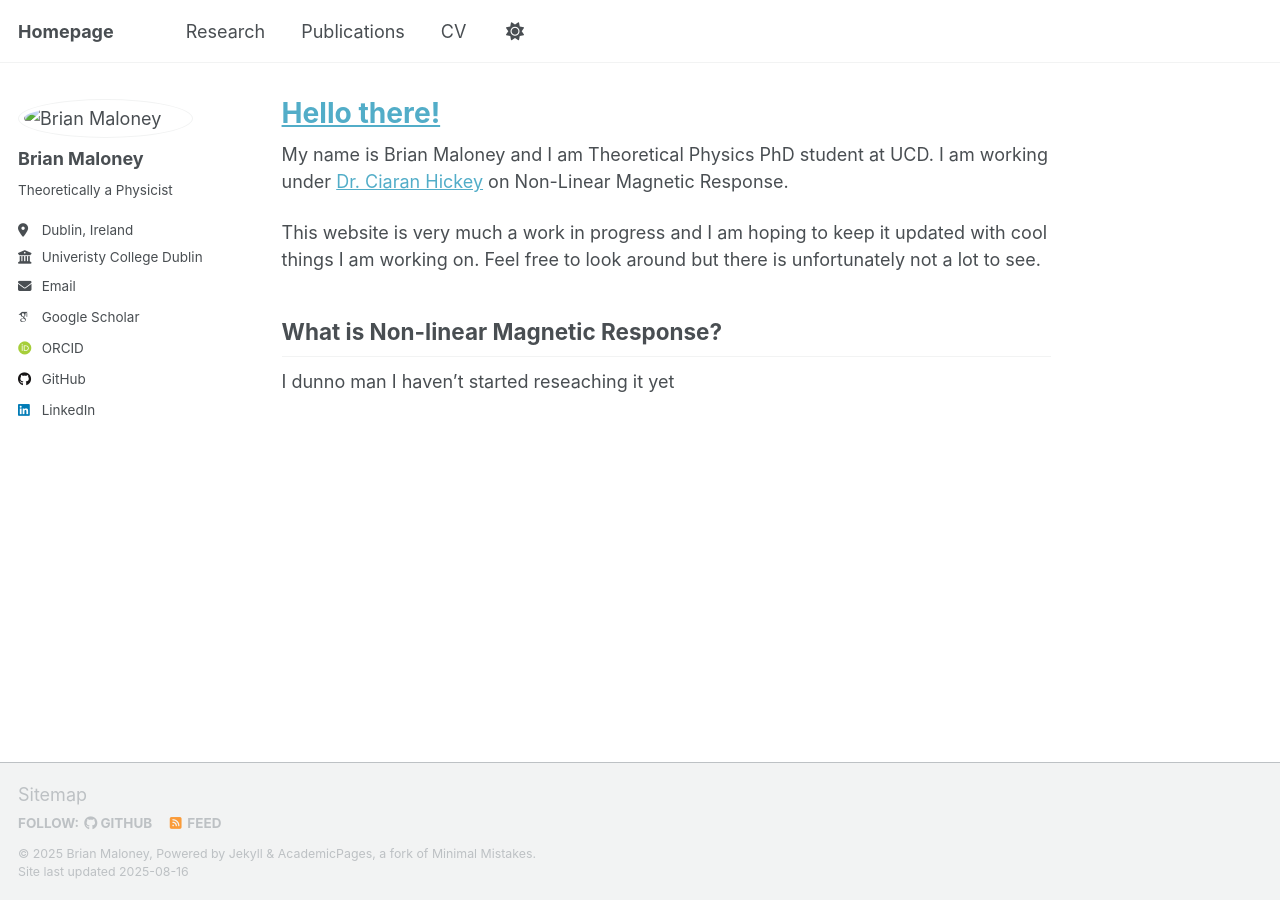
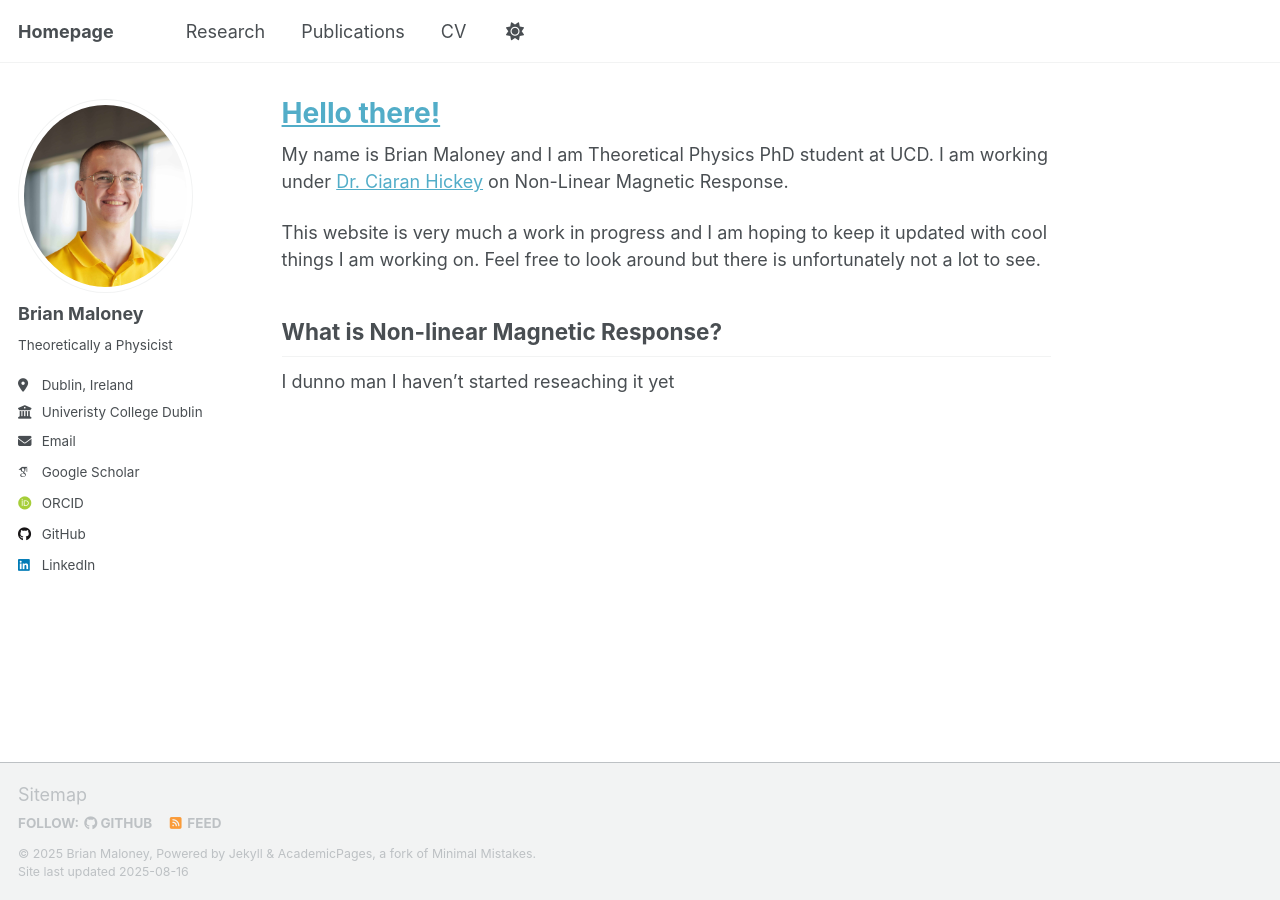
Before and after one commit to maloneygoat/maloneygoat.github.io, a Jekyll site: the page built from _pages/about.md, in a window 1280 px wide. Built offline with Jekyll 4.4.1, drawn with Linux system fonts in a browser that asks for light colours; some web fonts are replaced; a script that is not in the unit is left out.

Commit message:
Fixing spelling errors

```diff
--- a/_config.yml
+++ b/_config.yml
@@ -22,7 +22,7 @@ repository               : "maloneygoat/maloneygoat.github.io"
 #               Additional customization can be done by editing /_includes/author-profile.html
 author:
   # Biographic information
-  avatar           : "images/Mugshot.jpeg"
+  avatar           : "Mugshot.jpeg"
   name             : "Brian Maloney"
   pronouns         : # example: "she/her"
   bio              : "Theoretically a Physicist" # Leave this empty
```
Also changed, not shown: images/Mugshot.jpeg (renamed from images/Mughsot.jpeg).
